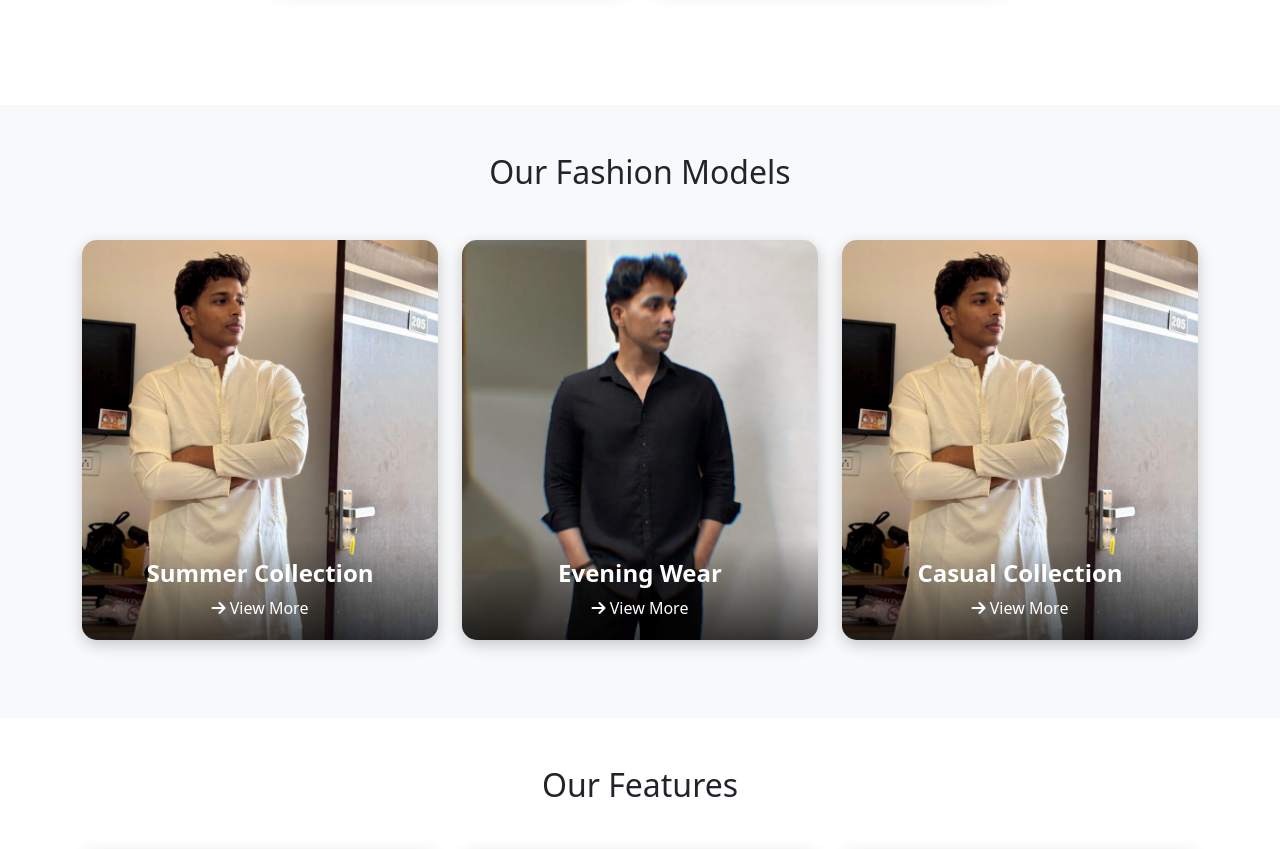
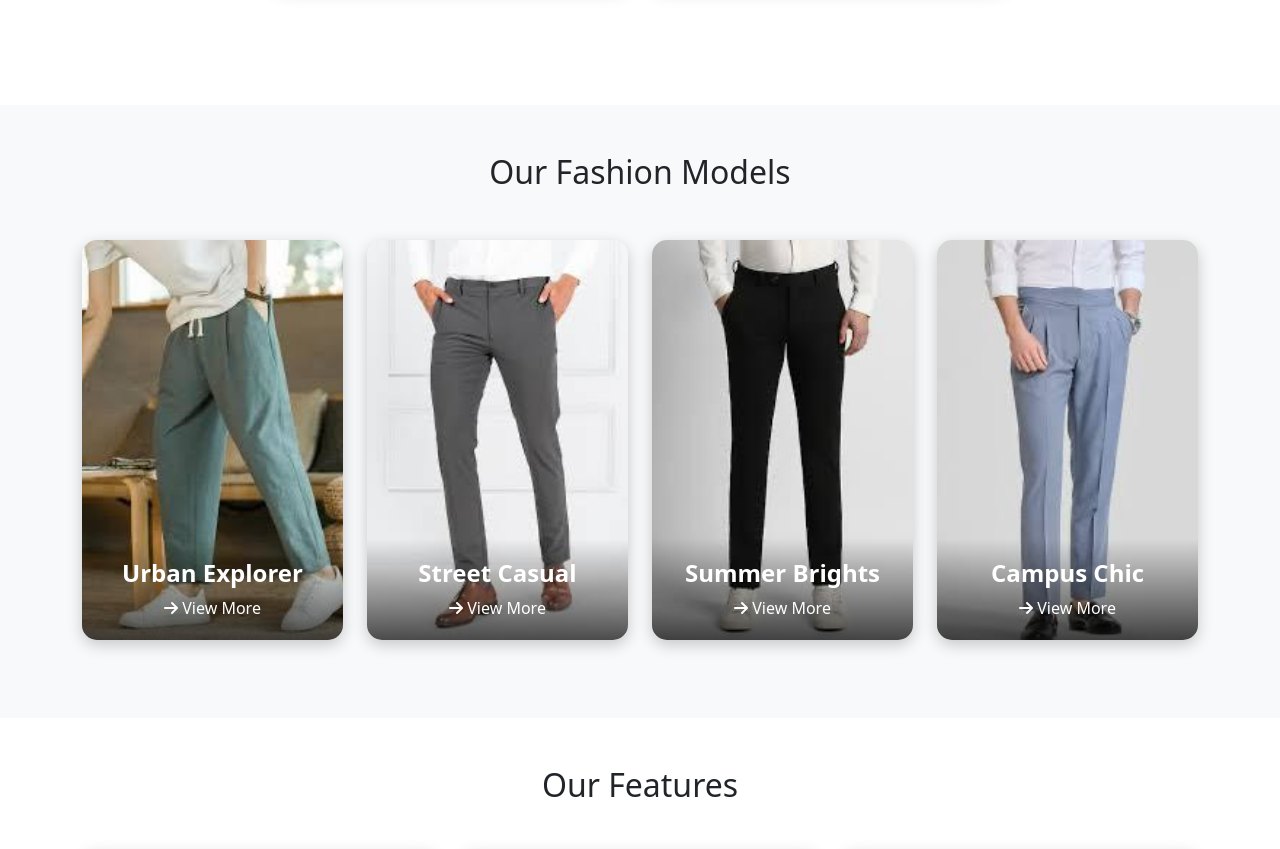
Before and after one commit to prince-up/virtual-fitting-room, a PHP site: page /about.php in a window 1280 px wide. Shown: the part 1988-2837 px from the top of the page. Run offline with PHP 8.4, Linux system fonts and the light colour scheme; the visitor is signed in with stand-in values (Sample User, id 1).

```diff
--- a/about.php
+++ b/about.php
@@ -186,34 +186,45 @@ if (!isset($_SESSION['user_id'])) {
         <div class="container">
             <h2 class="text-center mb-5">Our Fashion Models</h2>
             <div class="row g-4">
-                <div class="col-md-6 col-lg-4">
+                <div class="col-md-6 col-lg-3">
                     <a href="fashion_models.php" class="text-decoration-none">
                         <div class="model-card" style="cursor: pointer;">
-                            <img src="assets/images/prince imag.jpg" alt="Fashion Model" class="img-fluid model-image">
+                            <img src="assets/images/16.jpg" alt="Fashion Model" class="img-fluid model-image">
                             <div class="model-overlay">
-                                <h4>Summer Collection</h4>
+                                <h4>Urban Explorer</h4>
                                 <p class="mb-0 mt-2"><i class="fas fa-arrow-right"></i> View More</p>
                             </div>
                         </div>
                     </a>
                 </div>
-                <div class="col-md-6 col-lg-4">
+                <div class="col-md-6 col-lg-3">
                     <a href="fashion_models.php" class="text-decoration-none">
                         <div class="model-card" style="cursor: pointer;">
-                            <img src="assets/images/newone.jpeg" alt="Fashion Model" class="img-fluid model-image">
+                            <img src="assets/images/17.jpg" alt="Fashion Model" class="img-fluid model-image">
                             <div class="model-overlay">
-                                <h4>Evening Wear</h4>
+                                <h4>Street Casual</h4>
                                 <p class="mb-0 mt-2"><i class="fas fa-arrow-right"></i> View More</p>
                             </div>
                         </div>
                     </a>
                 </div>
-                <div class="col-md-6 col-lg-4">
+                <div class="col-md-6 col-lg-3">
                     <a href="fashion_models.php" class="text-decoration-none">
                         <div class="model-card" style="cursor: pointer;">
-                            <img src="assets/images/prince imag.jpg" alt="Fashion Model" class="img-fluid model-image">
+                            <img src="assets/images/18.jpg" alt="Fashion Model" class="img-fluid model-image">
                             <div class="model-overlay">
-                                <h4>Casual Collection</h4>
+                                <h4>Summer Brights</h4>
+                                <p class="mb-0 mt-2"><i class="fas fa-arrow-right"></i> View More</p>
+                            </div>
+                        </div>
+                    </a>
+                </div>
+                <div class="col-md-6 col-lg-3">
+                    <a href="fashion_models.php" class="text-decoration-none">
+                        <div class="model-card" style="cursor: pointer;">
+                            <img src="assets/images/19.jpg" alt="Fashion Model" class="img-fluid model-image">
+                            <div class="model-overlay">
+                                <h4>Campus Chic</h4>
                                 <p class="mb-0 mt-2"><i class="fas fa-arrow-right"></i> View More</p>
                             </div>
                         </div>
```
